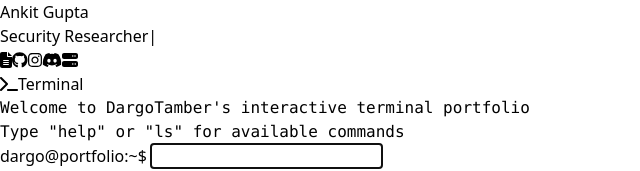
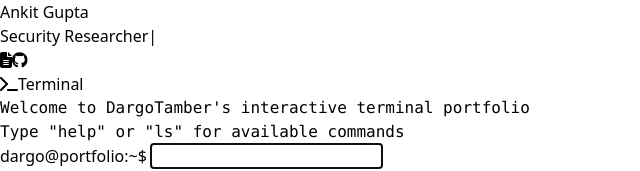
Before and after one commit to hyperdargo/ankitgupta-portfolio-v4, a React (Vite) app: page / in a window 1280 px wide. Shown: the top 171 px of the page, without its empty margins (0-640 px from the left). Built offline with nearby package versions, Linux system fonts and the light colour scheme.

Commit message:
Update App.jsx

```diff
--- a/src/App.jsx
+++ b/src/App.jsx
@@ -189,16 +189,7 @@ Cybersecurity Enthusiast | Ethical Hacker | Developer
               <a href="https://github.com/hyperdargo" target="_blank" rel="noopener noreferrer">
                 <FontAwesomeIcon icon={faGithub} className="text-2xl hover:text-green-400 transition-colors" />
               </a>
-              <a href="https://www.instagram.com/_ankit_shah_dt_/" target="_blank" rel="noopener noreferrer">
-                <FontAwesomeIcon icon={faInstagram} className="text-2xl hover:text-green-400 transition-colors" />
-              </a>
 
-              <a href="https://discord.com/invite/JYNCNAxPx7" target="_blank" rel="noopener noreferrer">
-                <FontAwesomeIcon icon={faDiscord} className="text-2xl hover:text-green-400 transition-colors" />
-              </a>
-              <a href="https://panel.ankitgupta.com.np/" target="_blank" rel="noopener noreferrer">
-                <FontAwesomeIcon icon={faServer} className="text-2xl hover:text-green-400 transition-colors" />
-              </a>
 
             </div>
           </div>
```
